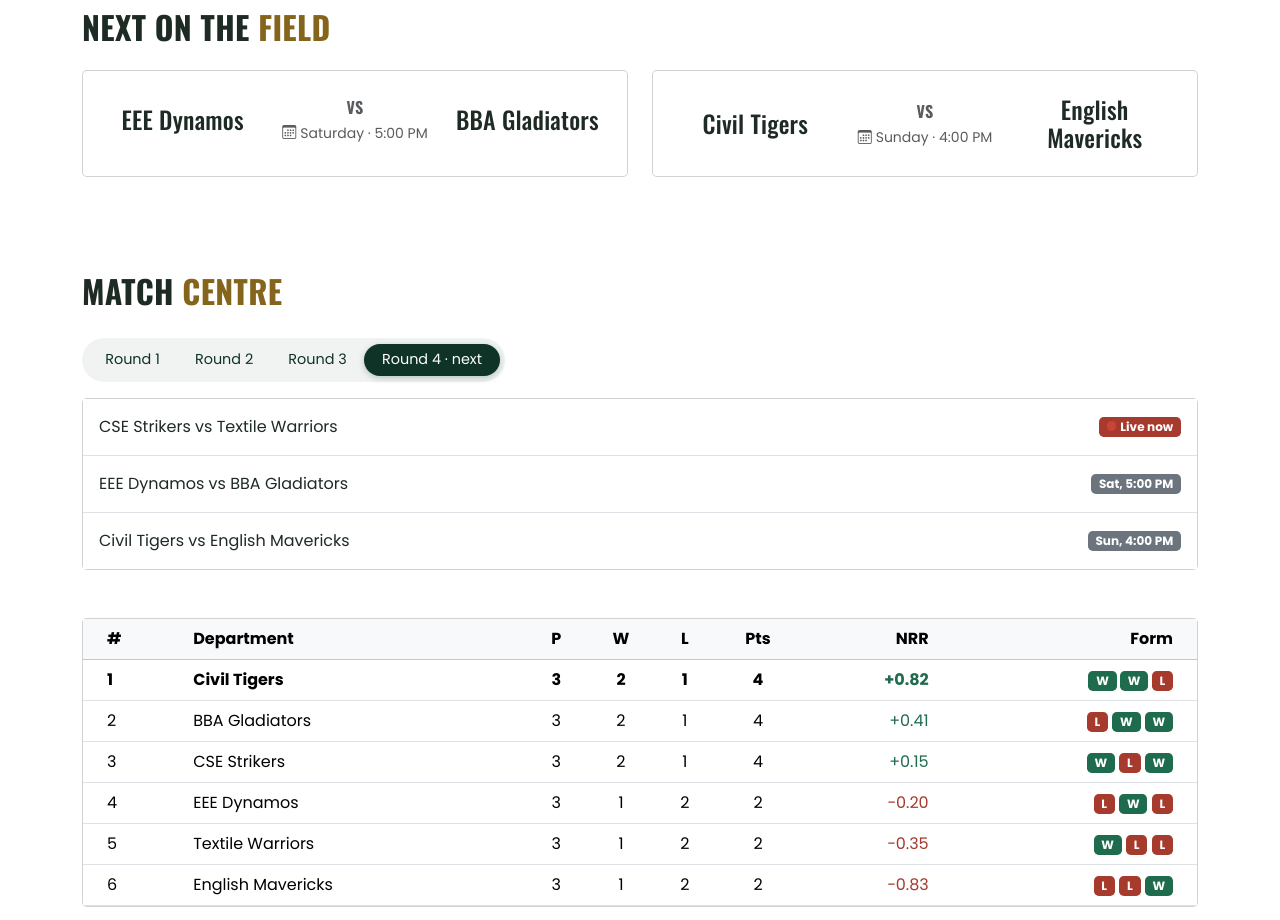
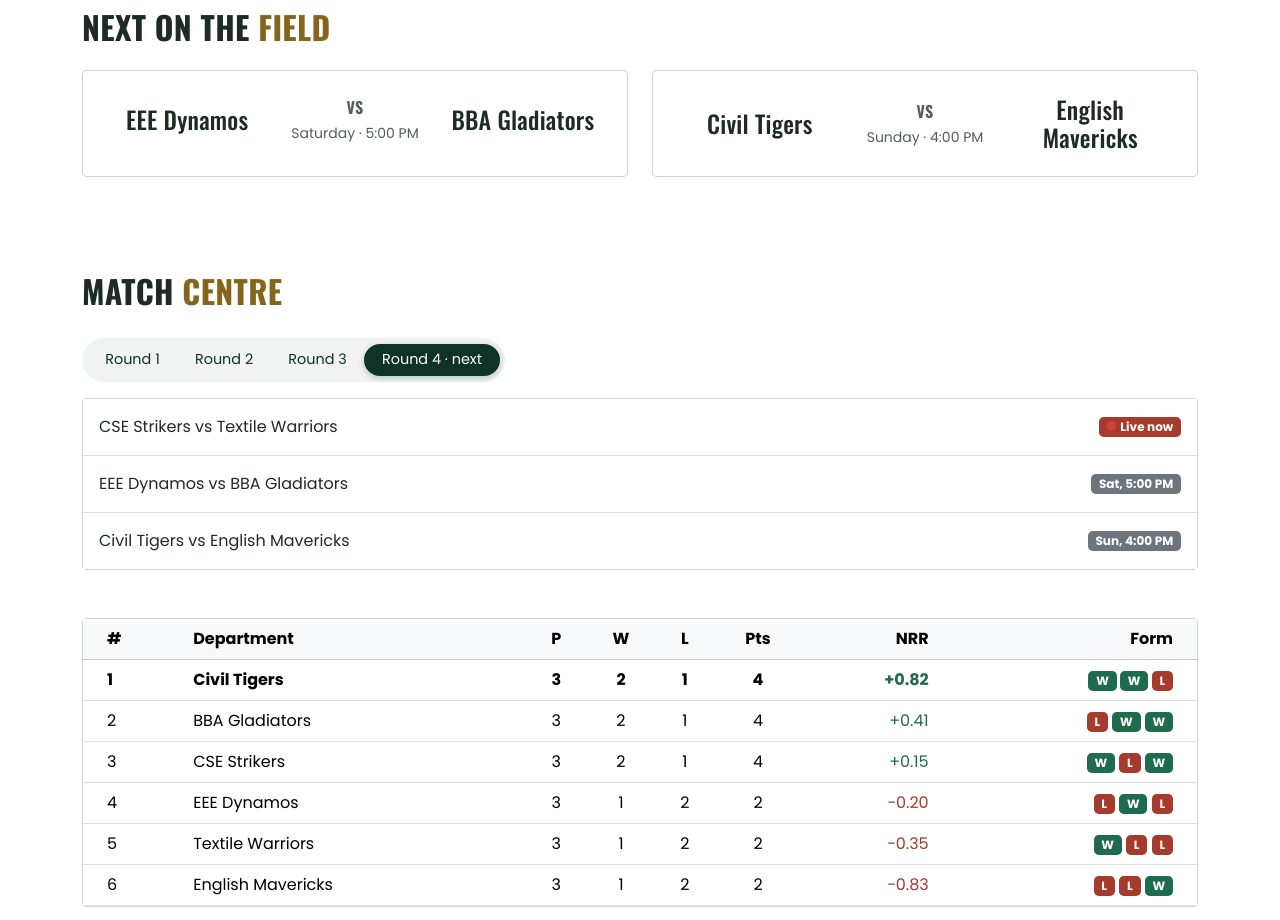
Before and after one commit to masud5009/uu-html-css, a plain HTML site: page index.html in a window 1280 px wide. Shown: the part 959-1879 px from the top of the page. Drawn offline with nearby package versions, Linux system fonts and the light colour scheme.

Commit message:
Remove icon from match schedule timestamps for cleaner presentation

```diff
--- a/index.html
+++ b/index.html
@@ -128,7 +128,7 @@
                                     <div class="col"><h3 class="h4 mb-0">EEE Dynamos</h3></div>
                                     <div class="col-auto">
                                         <div class="font-display text-uppercase text-body-secondary">vs</div>
-                                        <p class="small text-body-secondary mb-0 mt-1"><i class="bi bi-calendar3 me-1"></i>Saturday &middot; 5:00 PM</p>
+                                        <p class="small text-body-secondary mb-0 mt-1">Saturday &middot; 5:00 PM</p>
                                     </div>
                                     <div class="col"><h3 class="h4 mb-0">BBA Gladiators</h3></div>
                                 </div>
@@ -142,7 +142,7 @@
                                     <div class="col"><h3 class="h4 mb-0">Civil Tigers</h3></div>
                                     <div class="col-auto">
                                         <div class="font-display text-uppercase text-body-secondary">vs</div>
-                                        <p class="small text-body-secondary mb-0 mt-1"><i class="bi bi-calendar3 me-1"></i>Sunday &middot; 4:00 PM</p>
+                                        <p class="small text-body-secondary mb-0 mt-1">Sunday &middot; 4:00 PM</p>
                                     </div>
                                     <div class="col"><h3 class="h4 mb-0">English Mavericks</h3></div>
                                 </div>
```
